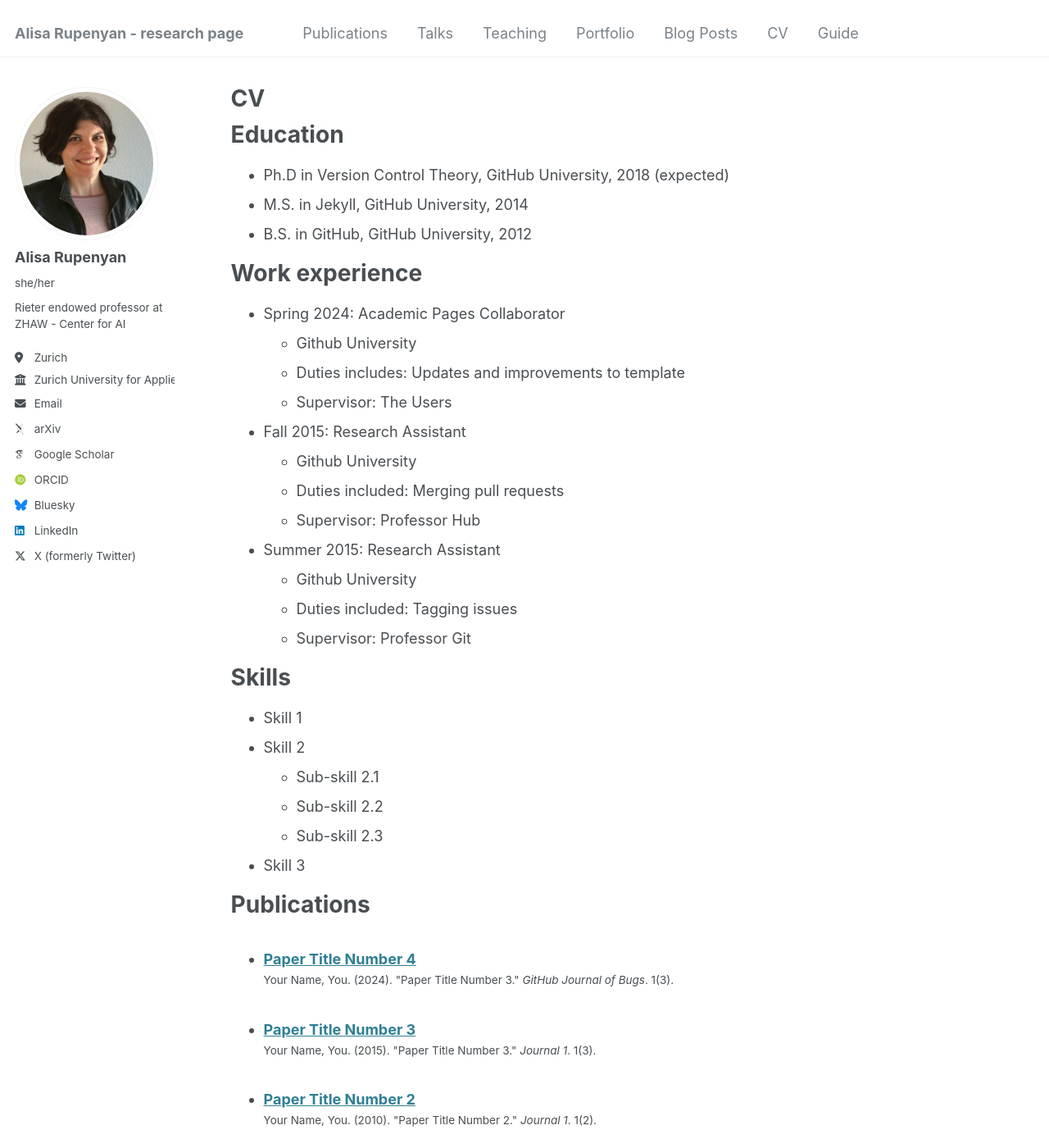
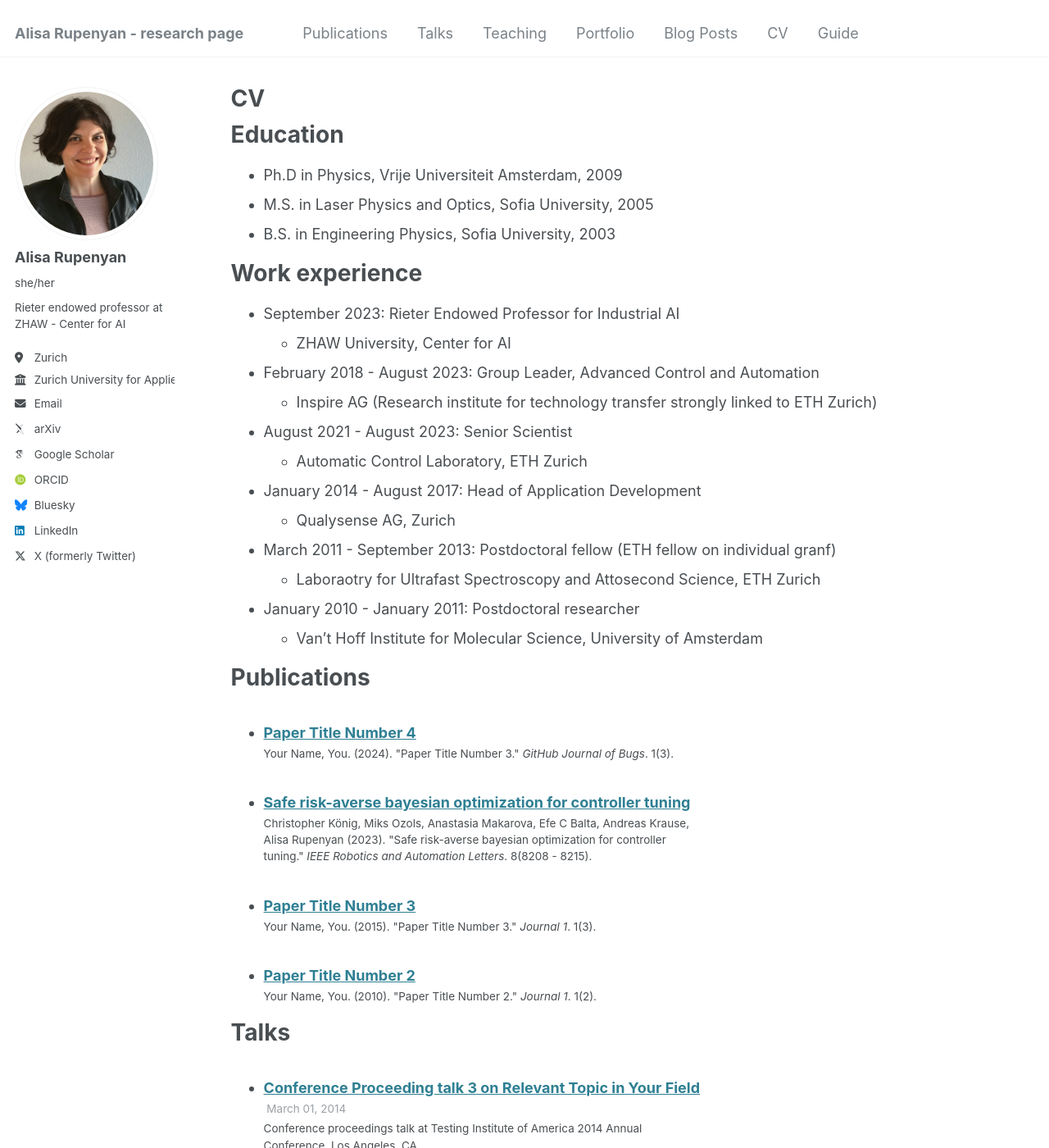
Before and after one commit to alisa-rupenyan/alisa-rupenyan.github.io, a Jekyll site: the page built from _pages/cv.md, in a window 1280 px wide and 1400 px high. Shown: the whole window at 82% size. Built offline with Jekyll 4.4.1, drawn with Linux system fonts in a browser that asks for light colours; some web fonts are replaced; some of the changed text lies outside the part shown.

Commit message:
Updates publications

```diff
--- a/_config.yml
+++ b/_config.yml
@@ -207,7 +207,7 @@ collections:
   publications:
     output: true
     permalink: /:collection/:path/
-  portfolio:
+  research:
     output: true
     permalink: /:collection/:path/
   talks:
@@ -253,10 +253,10 @@ defaults:
       author_profile: true
       share: true
       comments: true
-  # _portfolio
+  # _research
   - scope:
       path: ""
-      type: portfolio
+      type: research
     values:
       layout: single
       author_profile: true
--- a/_pages/cv.md
+++ b/_pages/cv.md
@@ -11,35 +11,30 @@ redirect_from:
 
 Education
 ======
-* Ph.D in Version Control Theory, GitHub University, 2018 (expected)
-* M.S. in Jekyll, GitHub University, 2014
-* B.S. in GitHub, GitHub University, 2012
+* Ph.D in Physics, Vrije Universiteit Amsterdam, 2009
+* M.S. in Laser Physics and Optics, Sofia University, 2005
+* B.S. in Engineering Physics, Sofia University, 2003
 
 Work experience
 ======
-* Spring 2024: Academic Pages Collaborator
-  * Github University
-  * Duties includes: Updates and improvements to template
-  * Supervisor: The Users
+* September 2023: Rieter Endowed Professor for Industrial AI
+  * ZHAW University, Center for AI
 
-* Fall 2015: Research Assistant
-  * Github University
-  * Duties included: Merging pull requests
-  * Supervisor: Professor Hub
 
-* Summer 2015: Research Assistant
-  * Github University
-  * Duties included: Tagging issues
-  * Supervisor: Professor Git
+* February 2018 - August 2023: Group Leader, Advanced Control and Automation
+  * Inspire AG (Research institute for technology transfer strongly linked to ETH Zurich)
 
-Skills
-======
-* Skill 1
-* Skill 2
-  * Sub-skill 2.1
-  * Sub-skill 2.2
-  * Sub-skill 2.3
-* Skill 3
+* August 2021 - August 2023: Senior Scientist
+  * Automatic Control Laboratory, ETH Zurich
+
+* January 2014 - August 2017: Head of Application Development
+  * Qualysense AG, Zurich
+
+* March 2011 - September 2013: Postdoctoral fellow (ETH fellow on individual granf)
+  * Laboraotry for Ultrafast Spectroscopy and Attosecond Science, ETH Zurich
+
+* January 2010 - January 2011: Postdoctoral researcher
+  * Van't Hoff Institute for Molecular Science, University of Amsterdam
 
 Publications
 ======
@@ -61,4 +56,6 @@ Teaching
 
 Service and leadership
 ======
-* Currently signed in to 43 different slack teams
+* Associate editor for Control Engineering Practice (a journal of IFAC, the International Federation of Automatic Control)
+
+* Executive member of the IFAC Industry Committee
--- /dev/null
+++ b/_publications/2023-10-19-ICRA2023.md
@@ -0,0 +1,12 @@
+---
+title: "Safe risk-averse bayesian optimization for controller tuning"
+collection: publications
+category: manuscripts
+permalink: /publication/2023-10-19-ICRA2023
+excerpt: 'RAGoOSe is a novel data-driven approach that combines safe learning with risk-averse Bayesian optimization to safely tune controllers in high-precision systems with variable noise, demonstrating improved performance over traditional methods in both synthetic and real semiconductor manufacturing applications.'
+date: 2023-10-19
+venue: 'IEEE Robotics and Automation Letters, presented on IEEE ICRA 2023'
+slidesurl: 'http://alisa-rupenyan.github.io/files/1-Poster_RaGoose-ICRA-2024.pdf'
+paperurl: 'http://academicpages.github.io/files/1-RaGoose-ICRA-2024.pdf'
+citation: 'Christopher König, Miks Ozols, Anastasia Makarova, Efe C Balta, Andreas Krause, Alisa Rupenyan (2023). &quot;Safe risk-averse bayesian optimization for controller tuning.&quot; <i>IEEE Robotics and Automation Letters</i>. 8(8208 - 8215).'
+---
```
Also changed, not shown: _pages/markdown.md (+1 -1 lines), _pages/portfolio.html (deleted, +0 -13 lines), _pages/research.html (added, +13 -0 lines), _publications/2009-10-01-paper-title-number-1.md (deleted, +0 -14 lines), _teaching/2014-spring-teaching-1.md (deleted, +0 -20 lines), _teaching/2015-spring-teaching-2.md (deleted, +0 -20 lines), _teaching/2024-autumn-teaching-1.md (added, +20 -0 lines), _teaching/2024-spring-teaching-1.md (added, +20 -0 lines), _research/research-1.md (renamed from _portfolio/portfolio-1.md), _research/research-2.html (renamed from _portfolio/portfolio-2.html), 4 other files.
